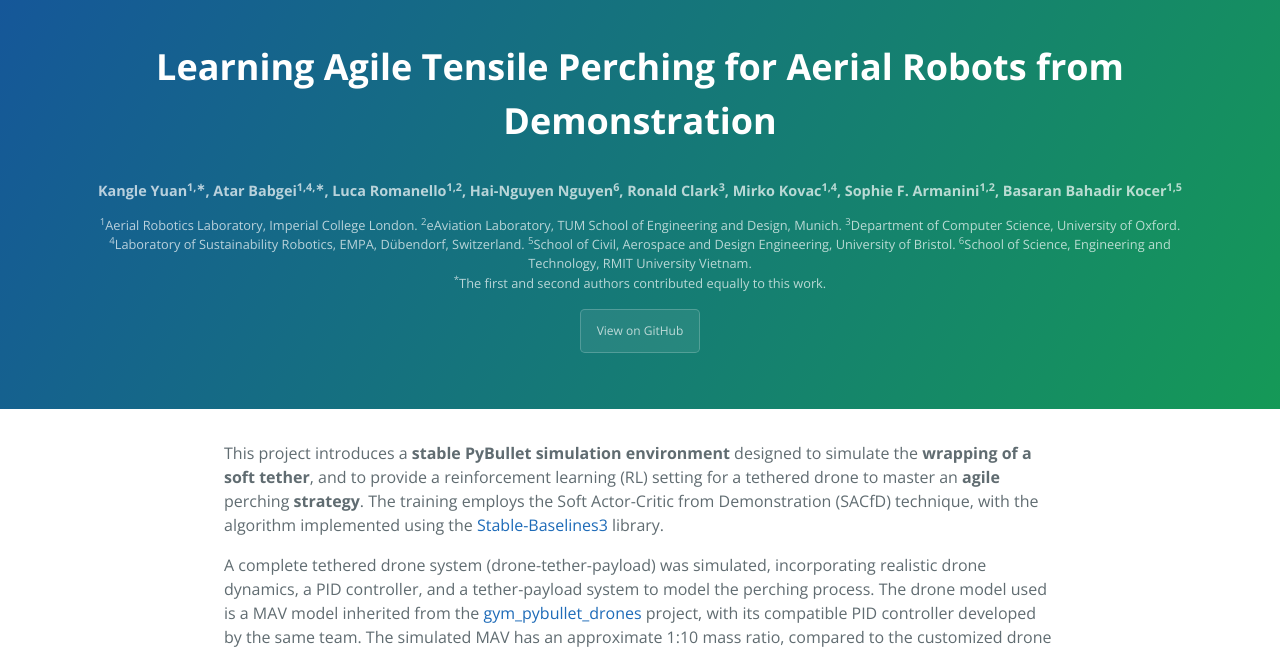
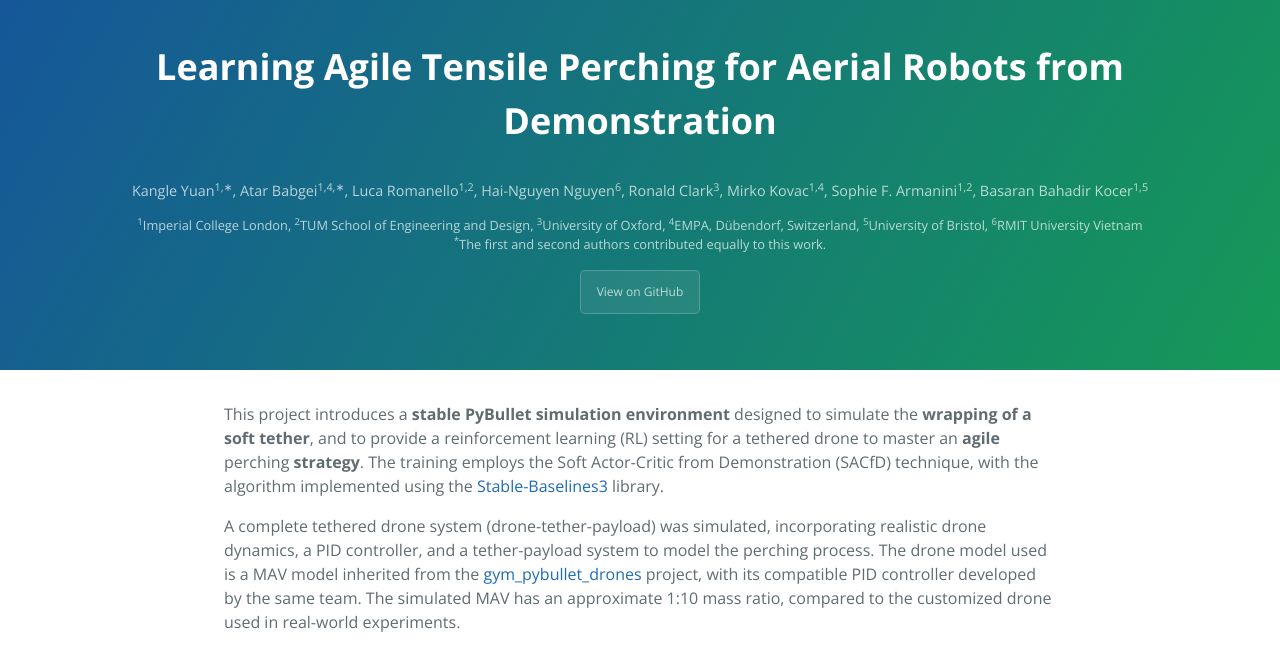
Before and after one commit to kyrran/AerialRobotics_Display, a Jekyll site: the page built from index.md, in a window 1280 px wide. Shown: the top 652 px of the page. Built offline with Jekyll 4.4.1, drawn with Linux system fonts in a browser that asks for light colours; our own code applies the rules of GitHub Pages for plain Markdown files; the repository's description, which GitHub fills in, is left out.

```diff
--- a/_layouts/default.html
+++ b/_layouts/default.html
@@ -24,12 +24,12 @@
           Kangle Yuan<sup>1,∗</sup>, Atar Babgei<sup>1,4,∗</sup>, Luca Romanello<sup>1,2</sup>, Hai-Nguyen Nguyen<sup>6</sup>, Ronald Clark<sup>3</sup>, Mirko Kovac<sup>1,4</sup>, Sophie F. Armanini<sup>1,2</sup>, Basaran Bahadir Kocer<sup>1,5</sup>
         </p>
         <p class="affiliations">
-          <sup>1</sup>Aerial Robotics Laboratory, Imperial College London.
-          <sup>2</sup>eAviation Laboratory, TUM School of Engineering and Design, Munich.
-          <sup>3</sup>Department of Computer Science, University of Oxford.
-          <sup>4</sup>Laboratory of Sustainability Robotics, EMPA, Dübendorf, Switzerland.
-          <sup>5</sup>School of Civil, Aerospace and Design Engineering, University of Bristol.
-          <sup>6</sup>School of Science, Engineering and Technology, RMIT University Vietnam.
+          <sup>1</sup>Imperial College London,
+          <sup>2</sup>TUM School of Engineering and Design,
+          <sup>3</sup>University of Oxford,
+          <sup>4</sup>EMPA, Dübendorf, Switzerland,
+          <sup>5</sup>University of Bristol,
+          <sup>6</sup>RMIT University Vietnam
           <br>
           <sup>*</sup>The first and second authors contributed equally to this work.
         </p>
--- a/_sass/jekyll-theme-cayman.scss
+++ b/_sass/jekyll-theme-cayman.scss
@@ -406,7 +406,6 @@ a {
 .author-block .authors {
   color: rgba(255, 255, 255, 0.7);
   font-size: 0.9rem;
-  font-weight: 600;
 }
 
 .author-block .affiliations {
```
